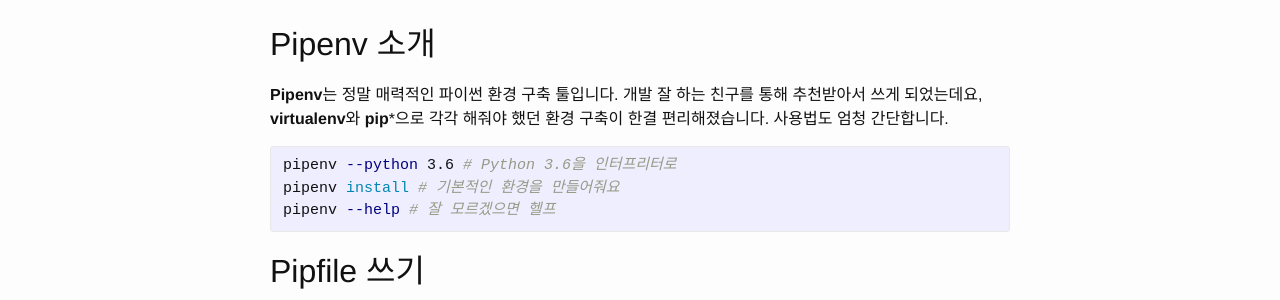
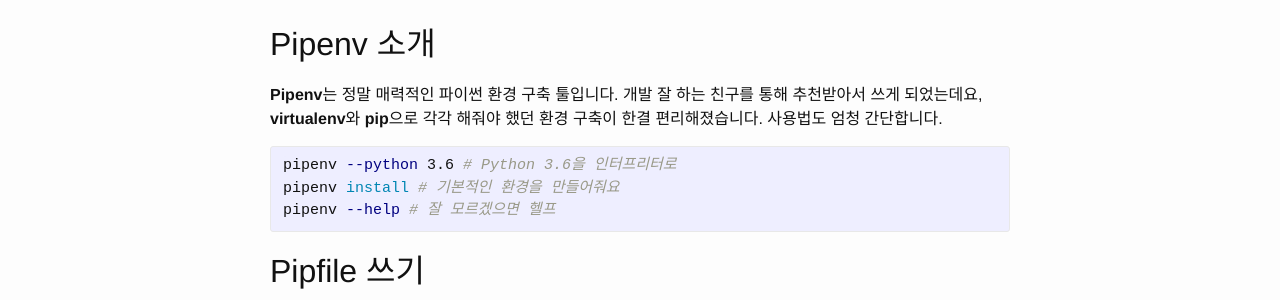
Before and after one commit to helloworldpark/helloworldpark.github.com, a Jekyll site: the page built from _posts/2018-06-10-PipenvAndMirror.md, in a window 1280 px wide. Shown: the part 222-522 px from the top of the page. Built offline with Jekyll 4.4.1, drawn with Linux system fonts in a browser that asks for light colours; comment, search, counter and statistics services are not loaded.

Commit message:
fix typo

```diff
--- a/_posts/2018-06-10-PipenvAndMirror.md
+++ b/_posts/2018-06-10-PipenvAndMirror.md
@@ -6,7 +6,7 @@ categories: jekyll update
 ---
 
 ## Pipenv 소개
-**Pipenv**는 정말 매력적인 파이썬 환경 구축 툴입니다. 개발 잘 하는 친구를 통해 추천받아서 쓰게 되었는데요, **virtualenv**와 **pip***으로 각각 해줘야 했던 환경 구축이 한결 편리해졌습니다. 사용법도 엄청 간단합니다.
+**Pipenv**는 정말 매력적인 파이썬 환경 구축 툴입니다. 개발 잘 하는 친구를 통해 추천받아서 쓰게 되었는데요, **virtualenv**와 **pip**으로 각각 해줘야 했던 환경 구축이 한결 편리해졌습니다. 사용법도 엄청 간단합니다.
 {% highlight bash %}
 pipenv --python 3.6 # Python 3.6을 인터프리터로
 pipenv install # 기본적인 환경을 만들어줘요
```
